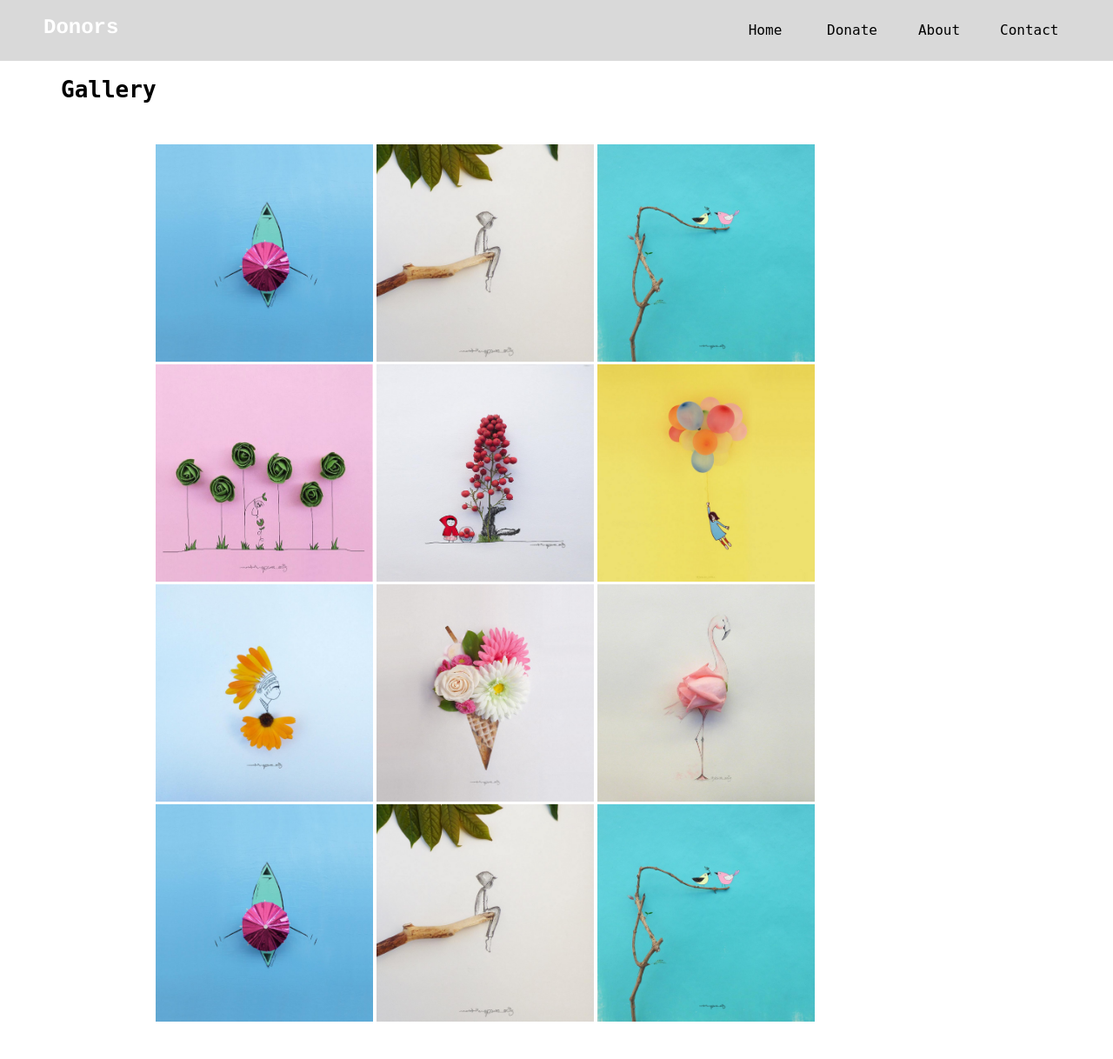
After one commit to SarahZaki03/DonorsSiteDesign, a PHP site: page /Gallery.html in a window 1280 px wide. The commit adds this page. Shown: the whole page at 87% size. Run offline with PHP 8.4, Linux system fonts and the light colour scheme; some libraries are stand-ins or nearby versions.

Commit message:
Gallary images only

```diff
--- /dev/null
+++ b/Gallery.html
@@ -0,0 +1,71 @@
+<!-- Index File -->
+<!DOCTYPE html>
+<html>
+
+<head>
+
+	<title> Donors Site </title>
+	<meta charset = "utf-8" />
+	<meta name = "viewport" content = "width=device-width , initial-scale=1.0" />
+	<meta name = "description" content = "A web site for charity and helping people with needs => Donors " />
+	<meta name = "keywords" content = " charity , help , people , donors , needs " />
+	<meta name = "author" content = " Moamen Ebrahim , Majed Ahmad , Sarah Zaki " />
+
+	<!-- Style Links -->
+	<link  rel="stylesheet" href="css/main.css"/>
+
+	<!-- Font Awesome -->
+	<link rel="stylesheet" href="https://use.fontawesome.com/releases/v5.8.1/css/all.css" integrity="sha384-50oBUHEmvpQ+1lW4y57PTFmhCaXp0ML5d60M1M7uH2+nqUivzIebhndOJK28anvf" crossorigin="anonymous">
+
+
+
+</head>
+<body>
+
+	<header>
+		<!-- <p> <a href="#Home"> Donors </a> </p> -->
+		<a href="index.html" id="site-name"> Donors </a>
+
+		<ul class="menu">
+			<li class="menu-link" > <a href="#home"> Home </a> </li>
+			<li class="menu-link"> <a href="#donate"> Donate </a> </li>
+			<li class="menu-link"> <a href="#about"> About </a> </li>
+			<li class="menu-link"> <a href="#contact"> Contact </a> </li>
+		</ul>
+
+	</header>
+
+	<h1 id="d-s-header">Gallery</h1>
+	<div id="d-gallery">
+		<div class="d-g-image"><img src="images/1.png" class="d-image"/></div>
+		<div class="d-g-image"><img src="images/2.png" class="d-image"/></div>
+		<div class="d-g-image"><img src="images/3.png" class="d-image"/></div>
+		<div class="d-g-image"><img src="images/4.png" class="d-image"/></div>
+		<div class="d-g-image"><img src="images/5.png" class="d-image"/></div>
+		<div class="d-g-image"><img src="images/6.png" class="d-image"/></div>
+		<div class="d-g-image"><img src="images/7.png" class="d-image"/></div>
+		<div class="d-g-image"><img src="images/8.png" class="d-image"/></div>
+		<div class="d-g-image"><img src="images/9.png" class="d-image"/></div>
+		<div class="d-g-image"><img src="images/1.png" class="d-image"/></div>
+		<div class="d-g-image"><img src="images/2.png" class="d-image"/></div>
+		<div class="d-g-image"><img src="images/3.png" class="d-image"/></div>
+	</div>
+	<!-- JQuery Part -->
+	<script src="js/jquery.min.js"></script>
+	<script>
+	/*$(".d-g-image img").hover(function() {
+		$(".d-g-image img").css("width",'300px');
+		$(".d-g-image img").css("transition","width 0.5s linear 0s");
+	}); */
+
+	$( ".d-g-image img" ).hover( function() {
+			$( this ).addClass( "d-g-hover" );
+		  }, function() {
+			$( this ).removeClass( "d-g-hover" );
+		  }
+		);
+
+	</script>
+
+</body>
+</html>
--- a/css/main.css
+++ b/css/main.css
@@ -180,3 +180,26 @@ li.menu-link a:hover{
 	padding-top: 30px;
 }
 /* ------------------------- Slider CSS End Part --------------------------*/
+
+/* ------------------------- Gallery Part Start ---------------------------*/
+#d-gallery{
+	width: 72%;
+	margin: auto;
+}
+.d-image{
+	width: 250px;
+	height: 250px;
+}
+.d-g-image{
+	display: inline-block;
+	text-align: center;
+	overflow: hidden;
+	width: 250px;
+	height: 250px;
+	cursor: zoom-in;
+}
+.d-g-hover{
+	transform: scale(1.5);
+	opacity: 0.5;
+	transition: .5s ease;
+}
```
Also changed, not shown: images/10.png (added), images/11.jpg (added), images/12.jpg (added), images/13.jpg (added), images/14.jpg (added), images/15.jpg (added), images/7.png (added), images/8.png (added), images/9.png (added).
